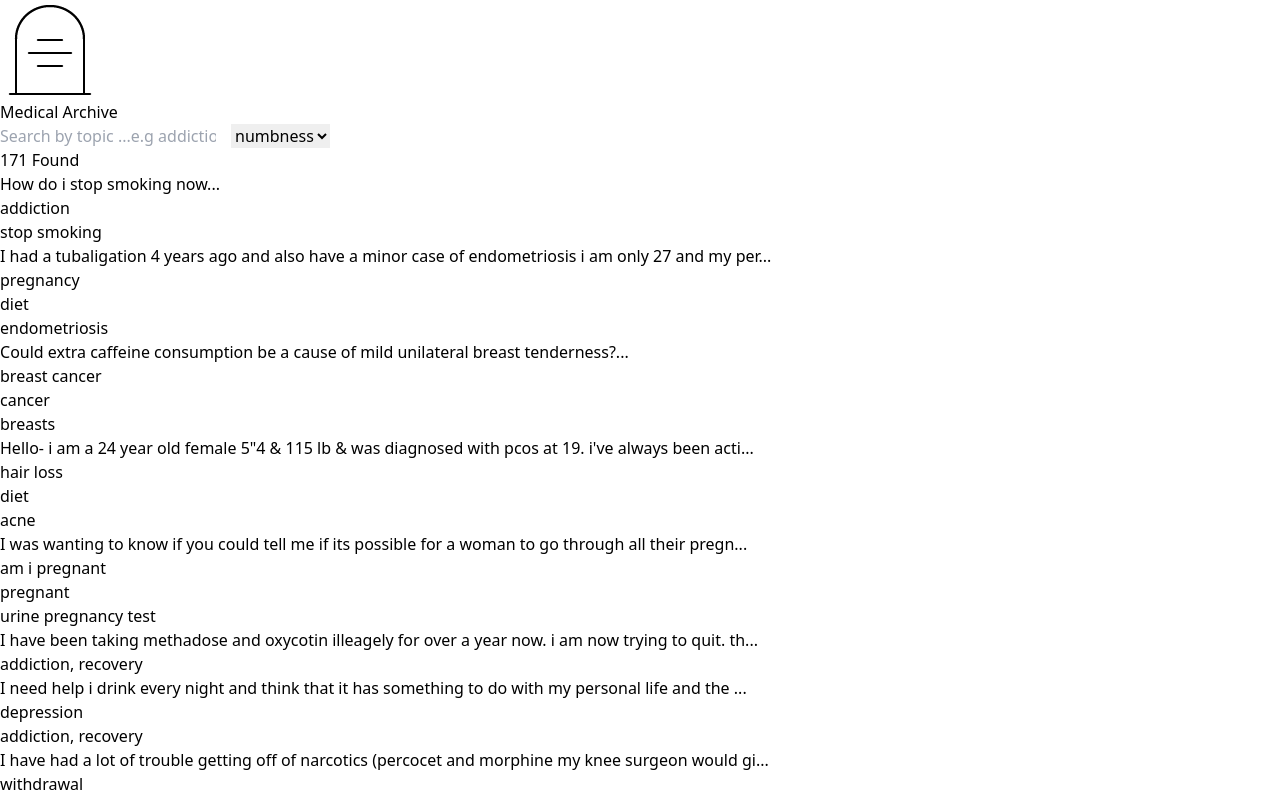
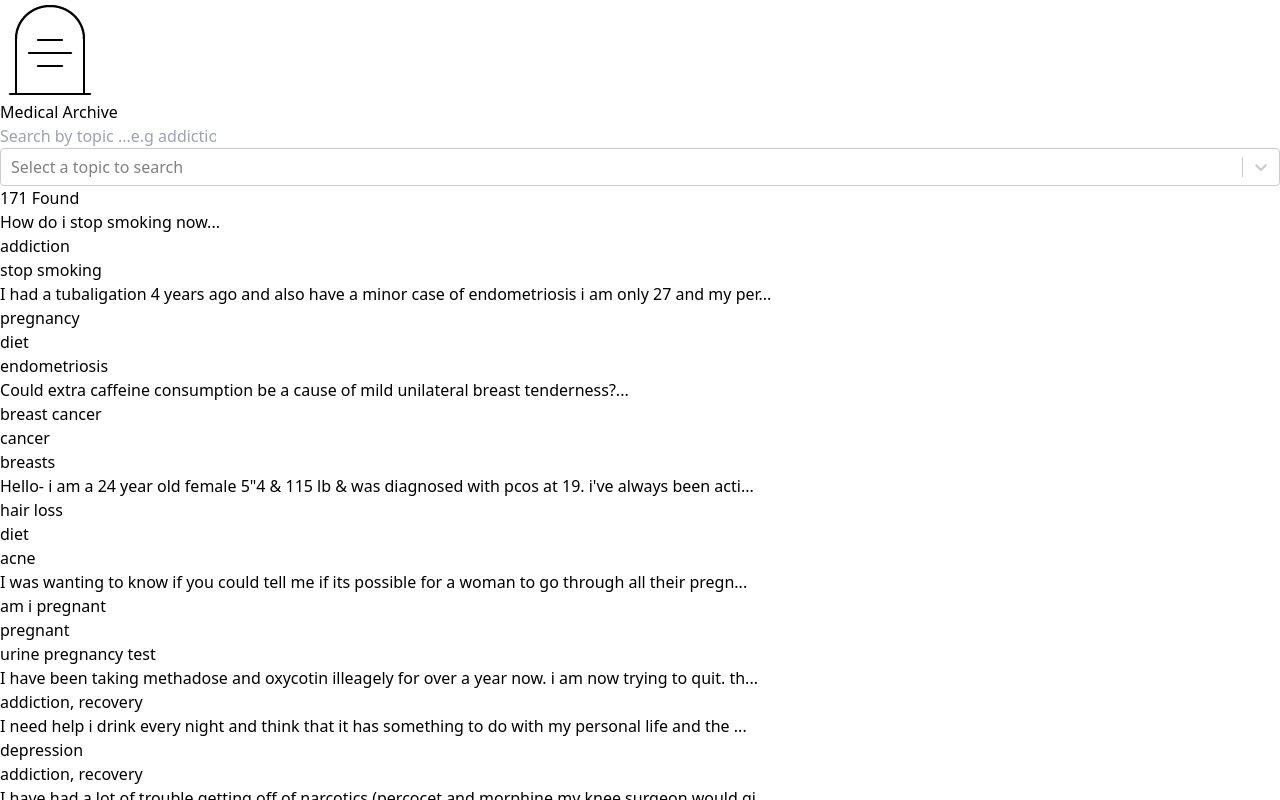
Before and after one commit to imrany/Medical-archive, a React (Vite) app: page / in a window 1280 px wide. Shown: the top 800 px of the page. Built offline with nearby package versions, Linux system fonts and the light colour scheme.

Commit message:
worked on the select feature

```diff
--- /dev/null
+++ b/src/components/SelectOptions.ts
@@ -0,0 +1,50 @@
+const sortOptions=[
+    {
+      label:"addiction",
+      value:"addiction"
+    },
+    {
+      label:"depression",
+      value:"depression"
+    },
+    {
+      label:"pregnancy",
+      value:"pregnancy"
+    },
+    {
+      label:"cancer topics",
+      value:"cancer"
+    },
+    {
+      label:"diet and health eating",
+      value:"diet"
+    },
+    {
+        label:"acne and skin care",
+        value:"acne"
+    },
+    {
+        label:"after surgery",
+        value:"after surgery"
+    },
+    {
+        label:"abortion",
+        value:"abortion"
+    },
+    {
+        label:"pain topics",
+        value:"pain"
+    },
+    {
+      label:"sexual health",
+      value:"sexual"
+    },
+    {
+      label:"fitness topic",
+      value:"fitness"
+    }
+]
+
+export{
+    sortOptions,
+}
--- a/src/main.tsx
+++ b/src/main.tsx
@@ -1,6 +1,7 @@
 import React from 'react'
 import ReactDOM from 'react-dom/client'
 import App from './App.tsx'
+import 'remixicon/fonts/remixicon.css'
 import './index.css'
 
 ReactDOM.createRoot(document.getElementById('root') as HTMLElement).render(
--- a/src/pages/Home.tsx
+++ b/src/pages/Home.tsx
@@ -4,6 +4,8 @@ import { GlobalContext } from "../GlobalContext";
 import img from "/favicon.png";
 import QnA from "../assets/data/sickness-answer.json";
 import { Link } from "react-router-dom";
+import Select from "react-select";
+import { sortOptions } from "../components/SelectOptions";
 
 function Home() {
     const {name,path}=React.useContext(GlobalContext)
@@ -22,6 +24,18 @@ function Home() {
         });
         setData(result)
     }
+
+    const handleSelect=(val:string)=>{
+        let result:any=[]
+        QnA.forEach(i => {
+            i.tags.forEach(item=>{
+            if(item.includes(val)){
+                result.push(i)
+            }
+            })
+        });
+        setData(result)
+    }
     return (
         <div>
             <header className="flex justify-center my-8">
@@ -32,9 +46,12 @@ function Home() {
             <main>
                 <div id="search" className="flex justify-center mb-10">
                     <input type="search" onChange={handleSearch} placeholder="Search by topic ...e.g addiction" className="border-[1px] border-gray-200 w-[50vw] max-sm:w-[60vw] p-2 rounded-md max-sm:py-1"/>
-                    <select name="" id="sort" className="sm:mx-4 sm:px-4 max-sm:px-2 max-sm:ml-2 rounded-md cursor-pointer bg-transparent border-[1px] border-gray-500" placeholder="Select type">
-                        <option value="1">numbness</option>
-                    </select>
+                    <Select id="sort"
+                        className="sm:mx-4 max-sm:ml-2"
+                        placeholder="Select a topic to search"
+                        options={sortOptions}
+                        onChange={(e:any)=>handleSelect(e.value)}
+                    />
                 </div>
 
                 <div className="flex flex-col justify-center items-center">
```
